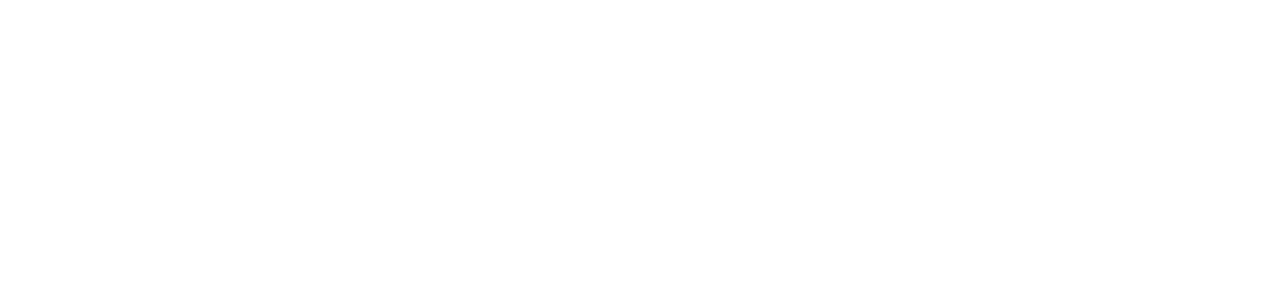
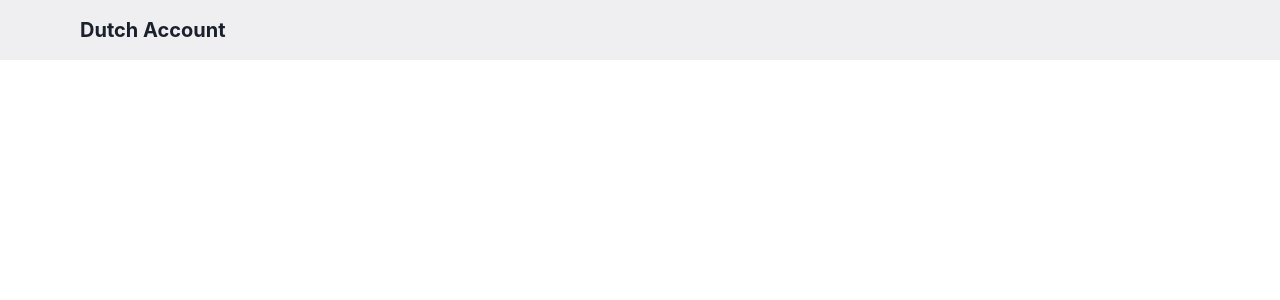
Before and after one commit to a-yossy/dutch_account, a Next.js app in the folder client/: page / in a window 1280 px wide. Shown: the top 300 px of the page. Built offline with nearby package versions, Linux system fonts and the light colour scheme.

Commit message:
feat: layout作成

```diff
--- /dev/null
+++ b/client/components/layouts/header.tsx
@@ -0,0 +1,15 @@
+import { FC } from "react"
+import { Flex, Link } from "@chakra-ui/react"
+import NextLink from "next/link"
+
+const Header: FC = () => (
+  <header>
+    <Flex minWidth='max-content' alignItems='center' gap='4' background='#68697d1b' h='60px'>
+      <NextLink href='/' passHref>
+        <Link ml={20} fontSize={20} fontWeight='bold' style={{ textDecoration: 'none' }}>Dutch Account</Link>
+      </NextLink>
+    </Flex>
+  </header>
+)
+
+export default Header
--- /dev/null
+++ b/client/components/layouts/layout.tsx
@@ -0,0 +1,15 @@
+import { FC, ReactElement } from 'react'
+import Header from 'components/layouts/header'
+
+type LayoutProps = Required<{
+  readonly children: ReactElement
+}>
+
+const Layout: FC<LayoutProps> = ({ children }) => (
+  <>
+    <Header />
+    {children}
+  </>
+)
+
+export default Layout
--- /dev/null
+++ b/client/components/layouts/theme.ts
@@ -0,0 +1,10 @@
+import { extendTheme, type ThemeConfig } from '@chakra-ui/react'
+
+const config: ThemeConfig = {
+  initialColorMode: 'system',
+  useSystemColorMode: true,
+}
+
+const theme = extendTheme({ config })
+
+export default theme
--- a/client/pages/_app.tsx
+++ b/client/pages/_app.tsx
@@ -1,8 +1,16 @@
-import '../styles/globals.css'
 import type { AppProps } from 'next/app'
+import { ChakraProvider } from '@chakra-ui/react'
+import Layout from 'components/layouts/layout'
+import theme from 'components/layouts/theme'
 
 function MyApp({ Component, pageProps }: AppProps) {
-  return <Component {...pageProps} />
+  return(
+    <ChakraProvider theme={theme}>
+      <Layout>
+        <Component {...pageProps} />
+      </Layout>
+    </ChakraProvider>
+  )
 }
 
 export default MyApp
```
